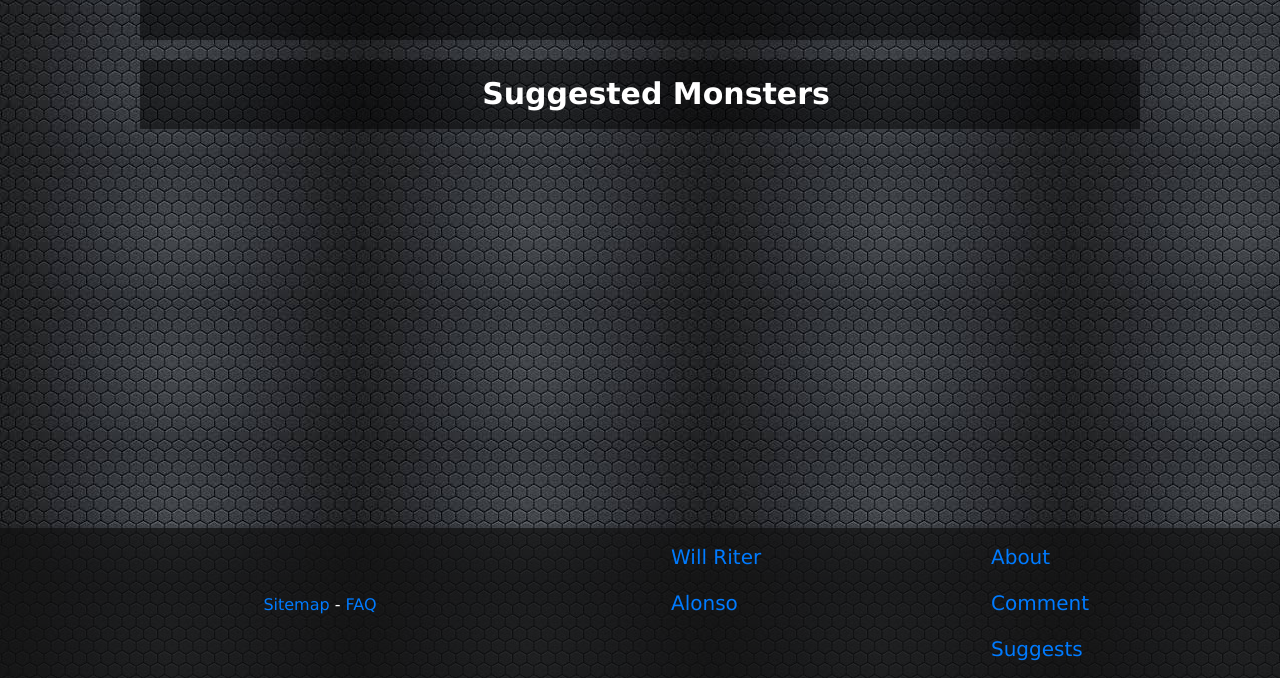
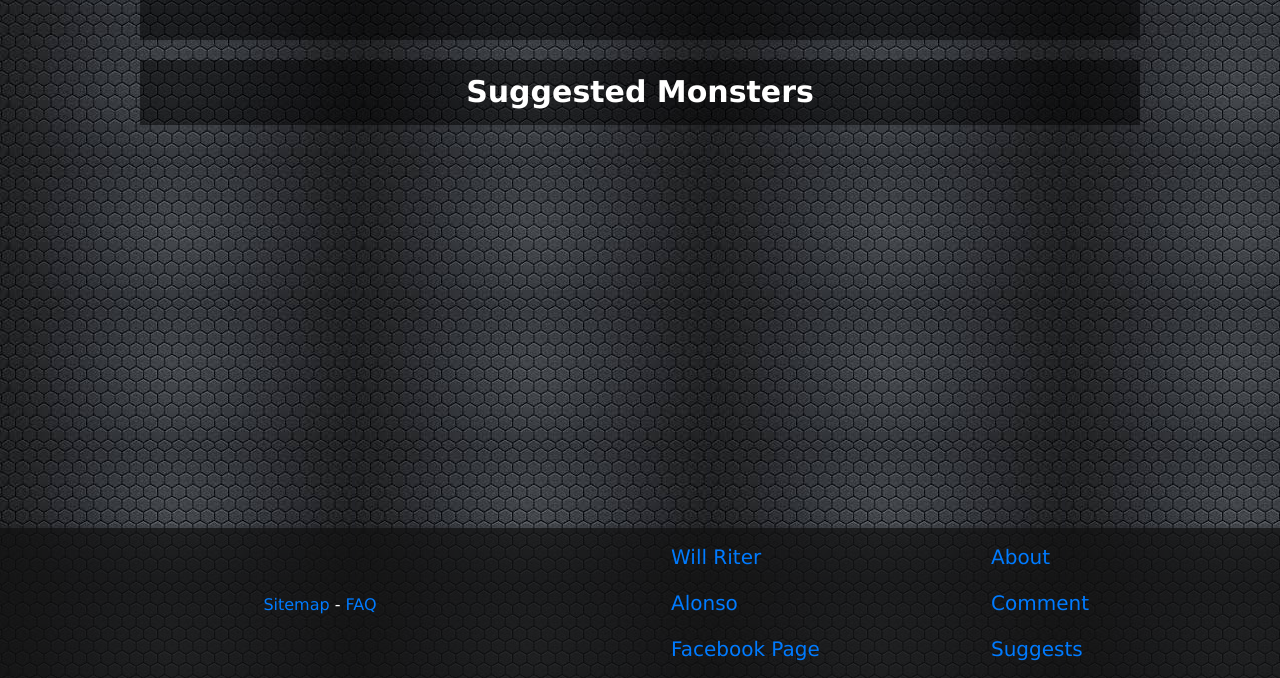
Before and after one commit to chaos67731/Hellsoffspring, a PHP site: page / in a window 1280 px wide. Shown: the part 122-800 px from the top of the page. Run offline with PHP 8.4, Linux system fonts and the light colour scheme; style sheets or scripts are compiled from the project's sources; some libraries are stand-ins or nearby versions.

Commit message:
Facebook Link / Fix Random 3

```diff
--- a/index.html
+++ b/index.html
@@ -85,6 +85,9 @@
 							<nav class="nav flex-column text-left text-center-mb">
 								<a href="#WillRiter" class="view nav-link" data-item="page">Will Riter</a>
 								<a href="#Alonso" class="view nav-link" data-item="page">Alonso</a>
+								<a href="https://www.facebook.com/HellsOffspring/" class="nav-link">
+									Facebook Page
+								</a>
 							</nav>
 						</div>
 						<div class="col">
--- a/resources/css/site.css
+++ b/resources/css/site.css
@@ -197,6 +197,9 @@ div#monsters_chosen {
   }
 }
 /* Will's style */
+#randomMonsters{
+  margin: 0 !important;
+}
 .subHeading {
   text-transform: capitalize;
   line-height: 1.2;
@@ -207,7 +210,7 @@ div#monsters_chosen {
   font-size: 30px;
   font-weight: 900;
   text-transform: capitalize;
-  margin-top: 14px;
+  margin: 14px 0 !important;
 }
 .accordionLink {
   display: block;
```
